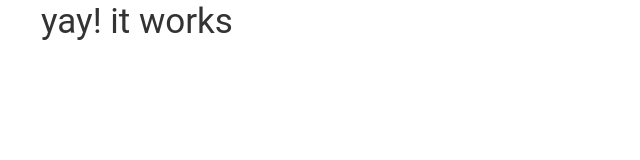
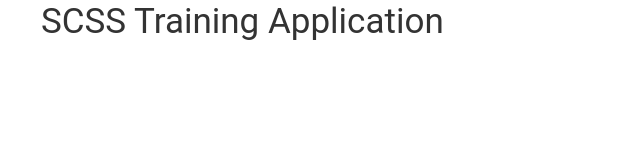
Before and after one commit to pixelatorz/html-ITCSS-gulp-setup, a website: page index.html in a window 1280 px wide. Shown: the whole page, without its empty margins (0-640 px from the left). Drawn offline with Linux system fonts and the light colour scheme.

Commit message:
Some index stuff

```diff
--- a/index.html
+++ b/index.html
@@ -11,20 +11,10 @@
 
   <link rel="stylesheet" href="css/style.css" />
 
-    <!--[if lte IE 8]>
-  <script>
-    document.createElement('header');
-    document.createElement('footer');
-    document.createElement('aside');
-    document.createElement('section');
-    document.createElement('nav');
-  </script>
-  <![endif]-->
-
 </head>
 <body>
   <div class="container">
-      <h1>yay! it works</h1>
+      <h1>SCSS Training Application</h1>
   </div>
 </body>
 </html>
```
